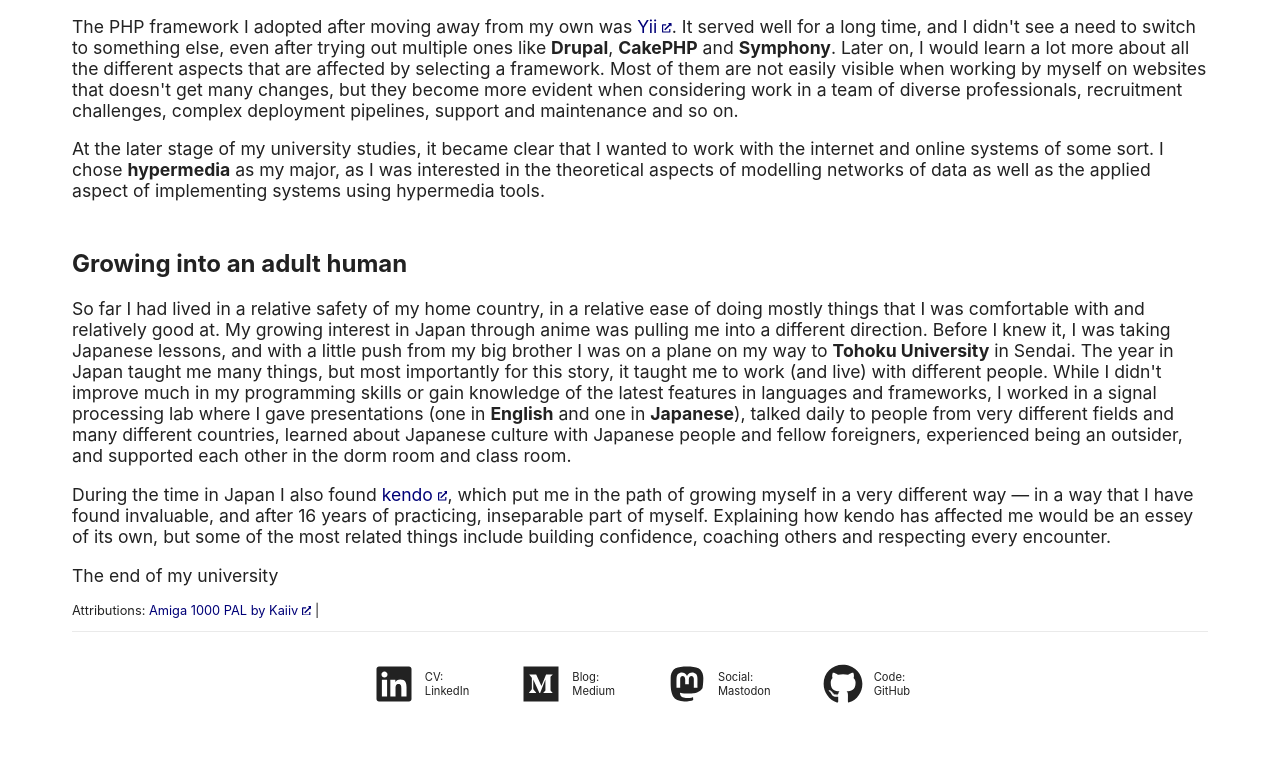
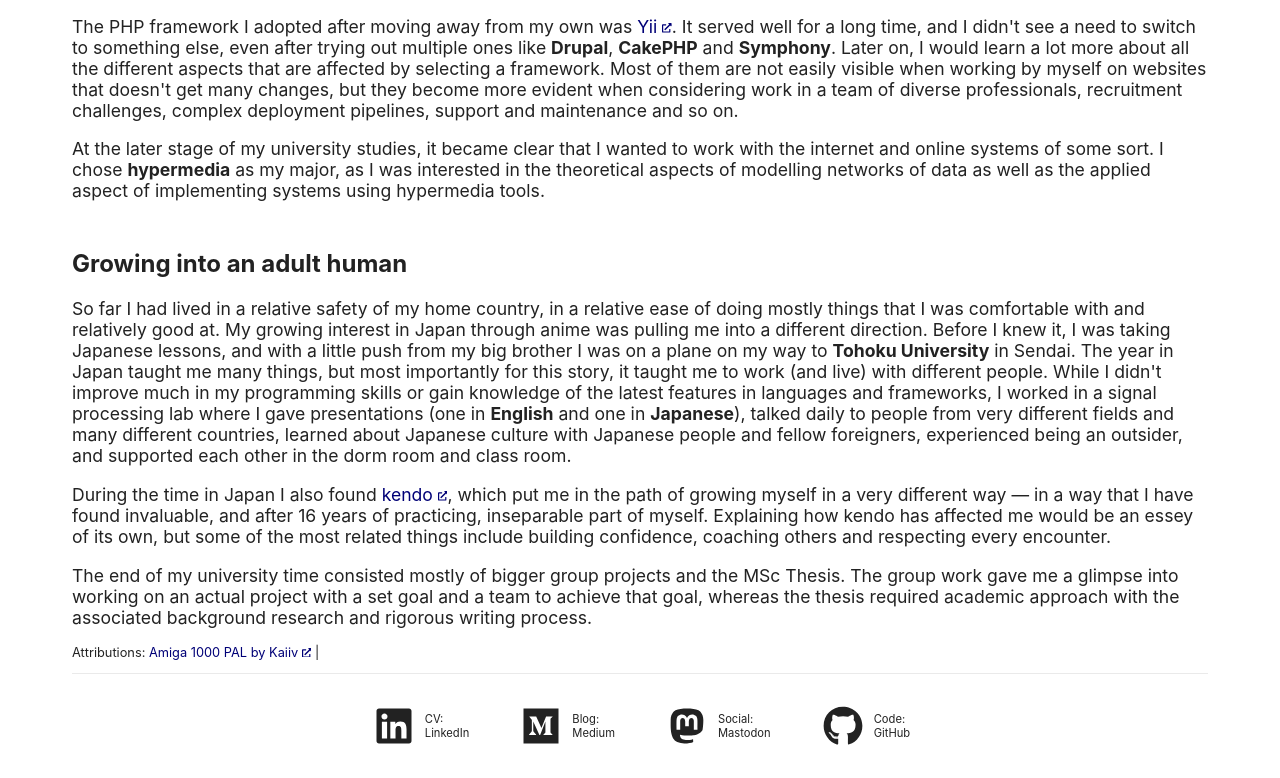
Before and after one commit to vuorinem/mikko.vuorinen.info, a Next.js app: page /history in a window 1280 px wide. Shown: the part 2000-2778 px from the top of the page. Before the commit the page ends 2736 px from the top, so only its background shows below. Built offline with nearby package versions, Linux system fonts and the light colour scheme; a web font is replaced by a local one.

Commit message:
Progress History text

```diff
--- a/app/history/page.tsx
+++ b/app/history/page.tsx
@@ -77,7 +77,7 @@ export default function History() {
                     During the time in Japan I also found <ExternalLink href="https://en.wikipedia.org/wiki/Kendo">kendo</ExternalLink>, which put me in the path of growing myself in a very different way &mdash; in a way that I have found invaluable, and after 16 years of practicing, inseparable part of myself. Explaining how kendo has affected me would be an essey of its own, but some of the most related things include building confidence, coaching others and respecting every encounter.
                 </p>
                 <p>
-                    The end of my university
+                    The end of my university time consisted mostly of bigger group projects and the MSc Thesis. The group work gave me a glimpse into working on an actual project with a set goal and a team to achieve that goal, whereas the thesis required academic approach with the associated background research and rigorous writing process.
                 </p>
             </section>
 
```
